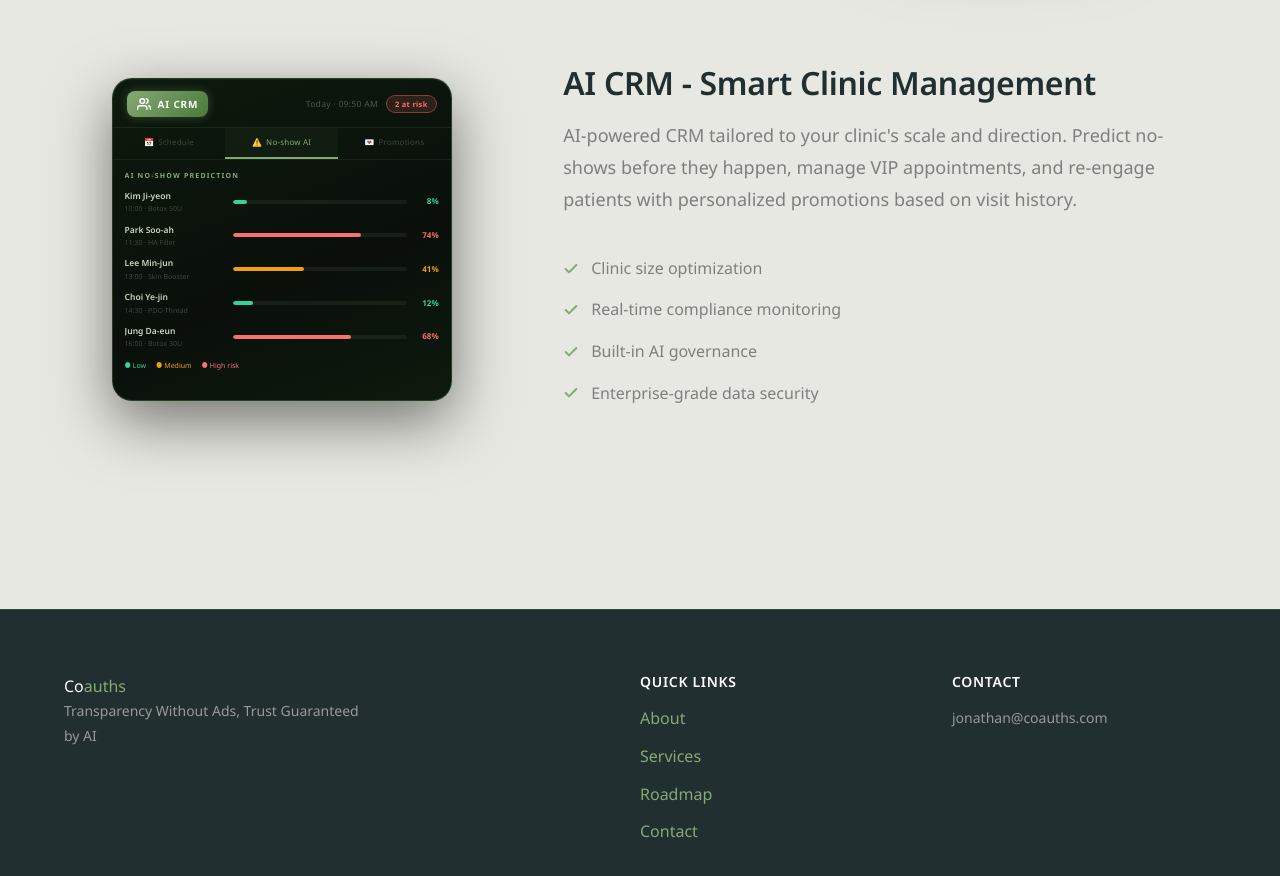
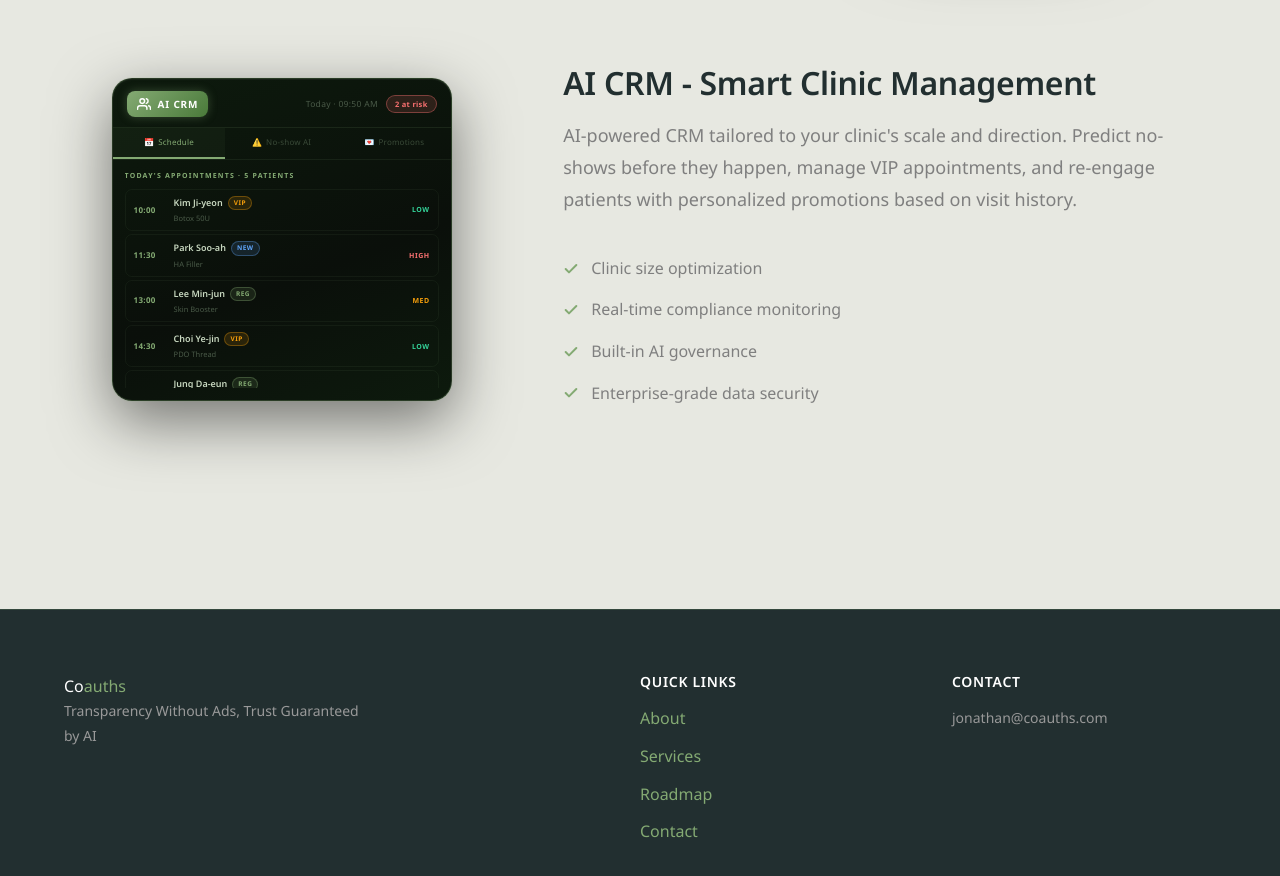
Before and after one commit to hyunggyu96/coauths-web, a Next.js app: page /services in a window 1280 px wide. Shown: the part 1760-2636 px from the top of the page. Built offline with nearby package versions, Linux system fonts and the light colour scheme.

Commit message:
fix: remove auto tab cycling and show patient detail inline below row

```diff
--- a/src/components/AICRMDemo.tsx
+++ b/src/components/AICRMDemo.tsx
@@ -50,17 +50,7 @@ export default function AICRMDemo() {
   const [sending, setSending] = useState<number | null>(null);
   const [currentTime, setCurrentTime] = useState('');
 
-  // Auto-cycle tabs for demo effect
-  useEffect(() => {
-    const cycle: Tab[] = ['schedule', 'noshow', 'promo'];
-    let i = 0;
-    const t = setInterval(() => {
-      i = (i + 1) % cycle.length;
-      setActiveTab(cycle[i]);
-      setSelectedPatient(null);
-    }, 4000);
-    return () => clearInterval(t);
-  }, []);
+  // Manual tab switching only — no auto-cycle
 
   // Live clock
   useEffect(() => {
@@ -131,8 +121,8 @@ export default function AICRMDemo() {
               <div className="crm-section-label">Today&apos;s Appointments · {PATIENTS.length} patients</div>
               <div className="patient-list">
                 {PATIENTS.map((p, i) => (
+                  <div key={i}>
                     <div
-                    key={i}
                       className={`patient-row ${selectedPatient === i ? 'selected' : ''}`}
                       onClick={() => setSelectedPatient(selectedPatient === i ? null : i)}
                     >
@@ -150,18 +140,17 @@ export default function AICRMDemo() {
                         {RISK_LABEL[p.noShowRisk]}
                       </div>
                     </div>
-                ))}
-              </div>
-              {selectedPatient !== null && (
+                    {selectedPatient === i && (
                       <div className="patient-detail">
-                  <div className="detail-row"><span>Last visit</span><span>{PATIENTS[selectedPatient].lastVisit}</span></div>
+                        <div className="detail-row"><span>Last visit</span><span>{p.lastVisit}</span></div>
                         <div className="detail-row"><span>No-show risk</span>
-                    <span style={{ color: RISK_COLOR[PATIENTS[selectedPatient].noShowRisk] }}>
-                      {PATIENTS[selectedPatient].riskPct}%
-                    </span>
+                          <span style={{ color: RISK_COLOR[p.noShowRisk] }}>{p.riskPct}%</span>
                         </div>
                       </div>
                     )}
+                  </div>
+                ))}
+              </div>
             </div>
           </div>
         )}
```
Lines whose indentation alone changed are shown as unchanged.
